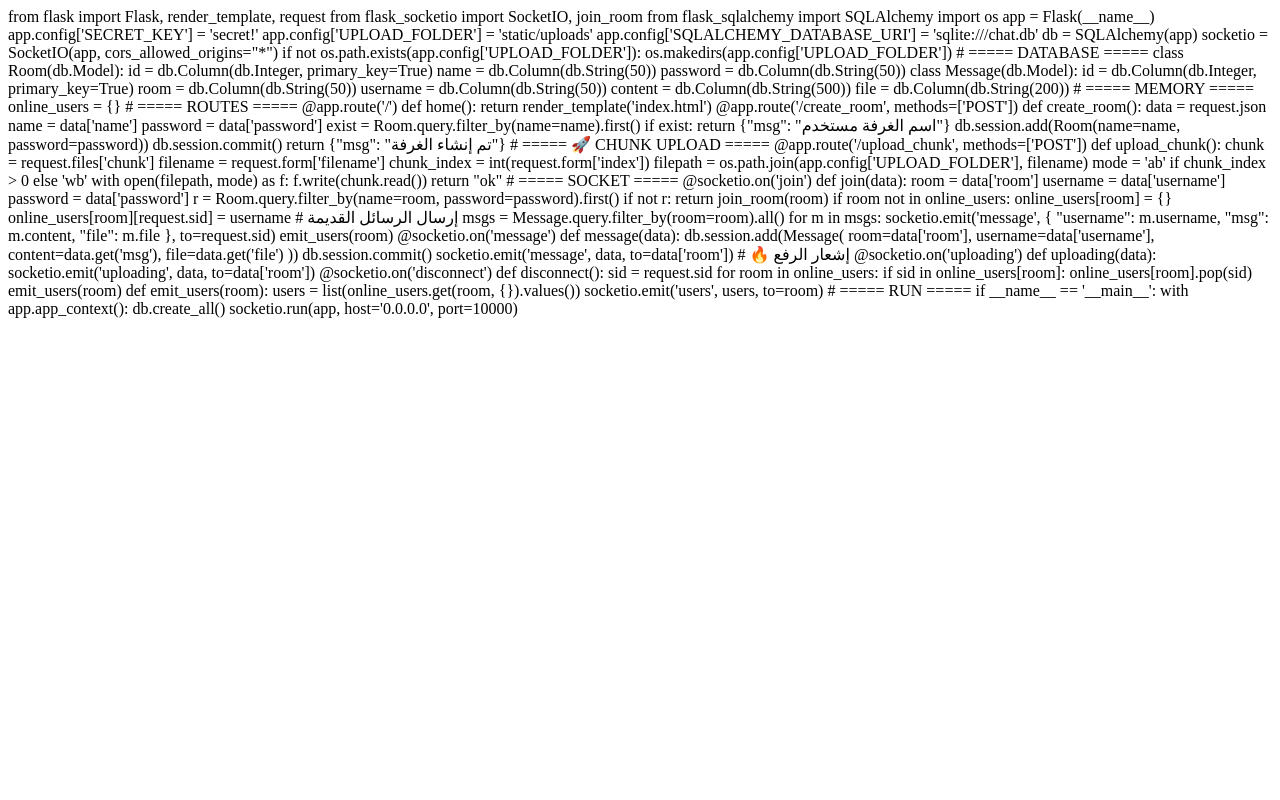
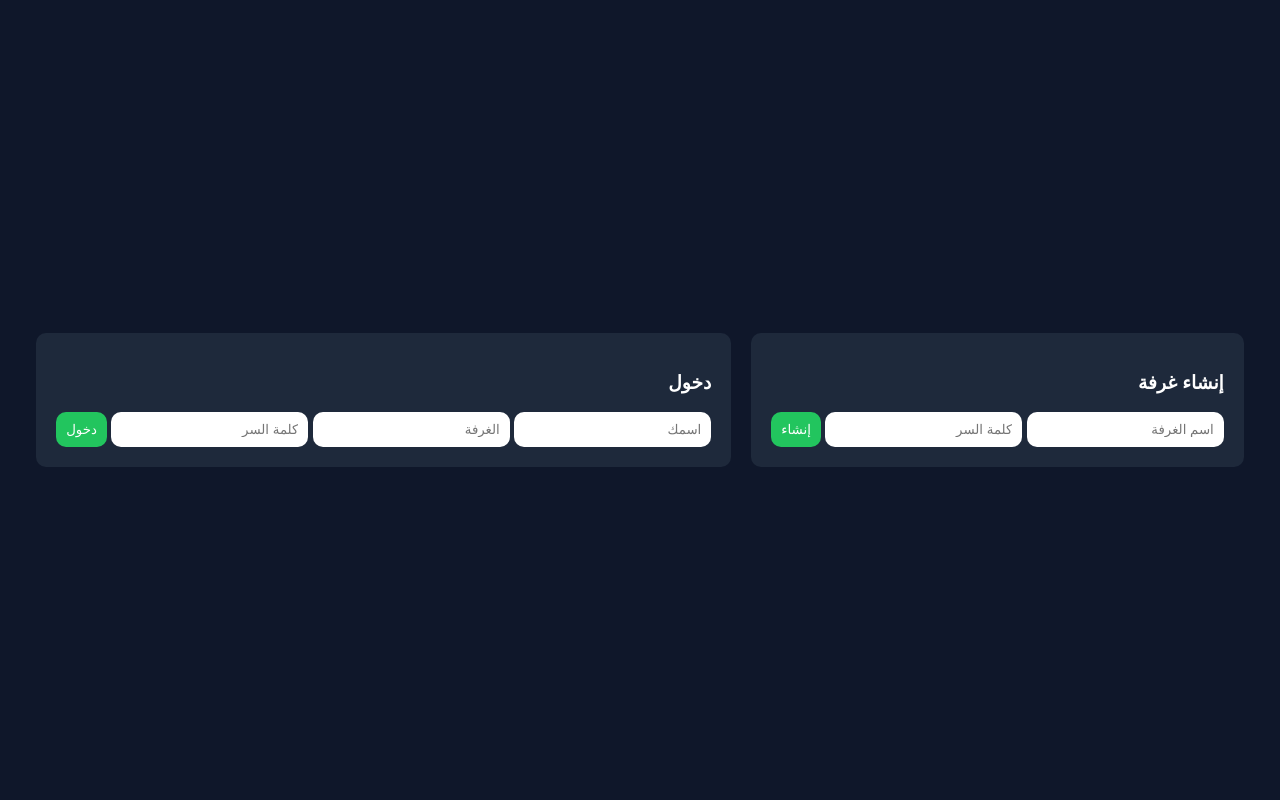
Before and after one commit to anas-km1437/Anas-Chat, a Flask app: page /chat in a window 1280 px wide. Run offline with Flask 3, Linux system fonts and the light colour scheme; some libraries are stand-ins or nearby versions.

Commit message:
Update index.html

```diff
--- a/chat-app/templates/index.html
+++ b/chat-app/templates/index.html
@@ -1,135 +1,316 @@
-from flask import Flask, render_template, request
-from flask_socketio import SocketIO, join_room
-from flask_sqlalchemy import SQLAlchemy
-import os
+<!DOCTYPE html>
+<html lang="ar" dir="rtl">
+<head>
+<meta charset="UTF-8">
+<meta name="viewport" content="width=device-width, initial-scale=1.0">
+<title>Anas Chat</title>
 
-app = Flask(__name__)
-app.config['SECRET_KEY'] = 'secret!'
-app.config['UPLOAD_FOLDER'] = 'static/uploads'
-app.config['SQLALCHEMY_DATABASE_URI'] = 'sqlite:///chat.db'
+<style>
+:root {
+    --primary:#22c55e;
+    --bg:#0f172a;
+    --card:#1e293b;
+}
 
-db = SQLAlchemy(app)
-socketio = SocketIO(app, cors_allowed_origins="*")
+body {
+    margin:0;
+    background:var(--bg);
+    color:white;
+    font-family:Arial;
+    display:flex;
+    height:100vh;
+}
 
-if not os.path.exists(app.config['UPLOAD_FOLDER']):
-    os.makedirs(app.config['UPLOAD_FOLDER'])
+/* SIDEBAR */
+.sidebar {
+    width:250px;
+    background:#020617;
+    padding:15px;
+}
 
-# ===== DATABASE =====
+.user-item {
+    padding:8px;
+    border-bottom:1px solid #1e293b;
+}
 
-class Room(db.Model):
-    id = db.Column(db.Integer, primary_key=True)
-    name = db.Column(db.String(50))
-    password = db.Column(db.String(50))
+/* CHAT */
+.chat {
+    flex:1;
+    display:flex;
+    flex-direction:column;
+}
 
-class Message(db.Model):
-    id = db.Column(db.Integer, primary_key=True)
-    room = db.Column(db.String(50))
-    username = db.Column(db.String(50))
-    content = db.Column(db.String(500))
-    file = db.Column(db.String(200))
+#messages {
+    flex:1;
+    overflow:auto;
+    padding:20px;
+    list-style:none;
+    display:flex;
+    flex-direction:column;
+    gap:10px;
+}
 
-# ===== MEMORY =====
-online_users = {}
+.message-item {
+    max-width:70%;
+    padding:10px;
+    border-radius:10px;
+    background:var(--card);
+}
 
-# ===== ROUTES =====
+.my-message {
+    align-self:flex-end;
+    background:var(--primary);
+}
 
-@app.route('/')
-def home():
-    return render_template('index.html')
+.username-label {
+    font-size:12px;
+    color:#aaa;
+}
 
-@app.route('/create_room', methods=['POST'])
-def create_room():
-    data = request.json
-    name = data['name']
-    password = data['password']
+/* INPUT */
+.input-bar {
+    display:flex;
+    gap:10px;
+    padding:10px;
+    background:#1e293b;
+}
 
-    exist = Room.query.filter_by(name=name).first()
-    if exist:
-        return {"msg": "اسم الغرفة مستخدم"}
+input {
+    padding:10px;
+    border:none;
+    border-radius:10px;
+}
 
-    db.session.add(Room(name=name, password=password))
-    db.session.commit()
-    return {"msg": "تم إنشاء الغرفة"}
+button {
+    background:var(--primary);
+    border:none;
+    color:white;
+    padding:10px;
+    border-radius:10px;
+    cursor:pointer;
+}
 
-# ===== 🚀 CHUNK UPLOAD =====
+/* UPLOAD */
+.progress-bar {
+    width:100%;
+    height:5px;
+    background:#334155;
+    border-radius:5px;
+    margin-top:5px;
+}
 
-@app.route('/upload_chunk', methods=['POST'])
-def upload_chunk():
-    chunk = request.files['chunk']
-    filename = request.form['filename']
-    chunk_index = int(request.form['index'])
+.progress {
+    height:100%;
+    width:0%;
+    background:#22c55e;
+}
 
-    filepath = os.path.join(app.config['UPLOAD_FOLDER'], filename)
+img, video {
+    max-width:100%;
+    border-radius:10px;
+    margin-top:5px;
+}
 
-    mode = 'ab' if chunk_index > 0 else 'wb'
-    with open(filepath, mode) as f:
-        f.write(chunk.read())
+/* LOGIN */
+#login {
+    position:absolute;
+    inset:0;
+    background:#0f172a;
+    display:flex;
+    justify-content:center;
+    align-items:center;
+    gap:20px;
+}
+.card {
+    background:#1e293b;
+    padding:20px;
+    border-radius:10px;
+}
+</style>
+</head>
 
-    return "ok"
+<body>
 
-# ===== SOCKET =====
+<div class="sidebar">
+<h3>👥 المتصلون</h3>
+<ul id="users"></ul>
+</div>
 
-@socketio.on('join')
-def join(data):
-    room = data['room']
-    username = data['username']
-    password = data['password']
+<div class="chat">
 
-    r = Room.query.filter_by(name=room, password=password).first()
-    if not r:
-        return
+<ul id="messages"></ul>
 
-    join_room(room)
+<div class="input-bar">
+<input type="file" id="file" onchange="sendFile()">
+<input id="msg" placeholder="اكتب رسالة..." onkeypress="if(event.key==='Enter')sendMessage()">
+<button onclick="sendMessage()">إرسال</button>
+</div>
 
-    if room not in online_users:
-        online_users[room] = {}
+</div>
 
-    online_users[room][request.sid] = username
+<!-- LOGIN -->
+<div id="login">
+<div class="card">
+<h3>إنشاء غرفة</h3>
+<input id="newRoom" placeholder="اسم الغرفة">
+<input id="newPass" placeholder="كلمة السر">
+<button onclick="createRoom()">إنشاء</button>
+</div>
 
-    # إرسال الرسائل القديمة
-    msgs = Message.query.filter_by(room=room).all()
-    for m in msgs:
-        socketio.emit('message', {
-            "username": m.username,
-            "msg": m.content,
-            "file": m.file
-        }, to=request.sid)
+<div class="card">
+<h3>دخول</h3>
+<input id="username" placeholder="اسمك">
+<input id="room" placeholder="الغرفة">
+<input id="password" placeholder="كلمة السر">
+<button onclick="joinRoom()">دخول</button>
+</div>
+</div>
 
-    emit_users(room)
+<script src="https://cdn.socket.io/4.0.0/socket.io.min.js"></script>
 
-@socketio.on('message')
-def message(data):
-    db.session.add(Message(
-        room=data['room'],
-        username=data['username'],
-        content=data.get('msg'),
-        file=data.get('file')
-    ))
-    db.session.commit()
+<script>
+var socket = io();
+var username="";
+var currentRoom="";
 
-    socketio.emit('message', data, to=data['room'])
+/* غرف */
+function createRoom(){
+fetch("/create_room",{
+method:"POST",
+headers:{"Content-Type":"application/json"},
+body:JSON.stringify({
+name:newRoom.value,
+password:newPass.value
+})
+})
+.then(r=>r.json()).then(d=>alert(d.msg));
+}
 
-# 🔥 إشعار الرفع
-@socketio.on('uploading')
-def uploading(data):
-    socketio.emit('uploading', data, to=data['room'])
+function joinRoom(){
+username=document.getElementById("username").value;
+currentRoom=document.getElementById("room").value;
 
-@socketio.on('disconnect')
-def disconnect():
-    sid = request.sid
-    for room in online_users:
-        if sid in online_users[room]:
-            online_users[room].pop(sid)
-            emit_users(room)
+socket.emit("join",{
+username:username,
+room:currentRoom,
+password:password.value
+});
 
-def emit_users(room):
-    users = list(online_users.get(room, {}).values())
-    socketio.emit('users', users, to=room)
+document.getElementById("login").style.display="none";
+}
 
-# ===== RUN =====
+/* رسالة */
+function sendMessage(){
+if(!msg.value.trim()) return;
 
-if __name__ == '__main__':
-    with app.app_context():
-        db.create_all()
+socket.emit("message",{
+username:username,
+room:currentRoom,
+msg:msg.value
+});
 
-    socketio.run(app, host='0.0.0.0', port=10000)
+msg.value="";
+}
+
+/* استقبال */
+socket.on("message",function(data){
+let li=document.createElement("li");
+li.className="message-item"+(data.username==username?" my-message":"");
+
+let name=`<div class="username-label">${data.username}</div>`;
+
+if(data.file){
+let media = data.file.endsWith(".mp4") ?
+`<video controls src="/static/uploads/${data.file}"></video>` :
+`<img src="/static/uploads/${data.file}">`;
+
+li.innerHTML=name+media;
+}else{
+li.innerHTML=name+data.msg;
+}
+
+messages.appendChild(li);
+messages.scrollTop=messages.scrollHeight;
+});
+
+/* مستخدمين */
+socket.on("users",function(users){
+let list=document.getElementById("users");
+list.innerHTML="";
+users.forEach(u=>{
+let li=document.createElement("li");
+li.className="user-item";
+li.innerText=u;
+list.appendChild(li);
+});
+});
+
+/* 🔥 إشعار رفع */
+socket.on("uploading",function(data){
+if(data.username===username) return;
+
+let li=document.createElement("li");
+li.className="message-item";
+
+li.innerHTML=`
+<div class="username-label">${data.username}</div>
+<div>📤 يرفع ملف...</div>
+`;
+
+messages.appendChild(li);
+});
+
+/* 🚀 رفع سريع */
+async function sendFile(){
+let file=document.getElementById("file").files[0];
+if(!file) return;
+
+socket.emit("uploading",{username:username,room:currentRoom});
+
+let li=document.createElement("li");
+li.className="message-item my-message";
+
+li.innerHTML=`
+<div class="username-label">${username}</div>
+<div>📤 جاري الرفع...</div>
+<div class="progress-bar">
+<div class="progress"></div>
+</div>
+`;
+
+messages.appendChild(li);
+
+let progress=li.querySelector(".progress");
+
+const chunkSize=1024*200;
+let offset=0;
+let index=0;
+
+while(offset<file.size){
+
+let chunk=file.slice(offset,offset+chunkSize);
+
+let fd=new FormData();
+fd.append("chunk",chunk);
+fd.append("filename",file.name);
+fd.append("index",index);
+
+await fetch("/upload_chunk",{method:"POST",body:fd});
+
+offset+=chunkSize;
+index++;
+
+progress.style.width=(offset/file.size*100)+"%";
+}
+
+/* بعد الرفع */
+socket.emit("message",{
+username:username,
+room:currentRoom,
+file:file.name
+});
+}
+</script>
+
+</body>
+</html>
```
